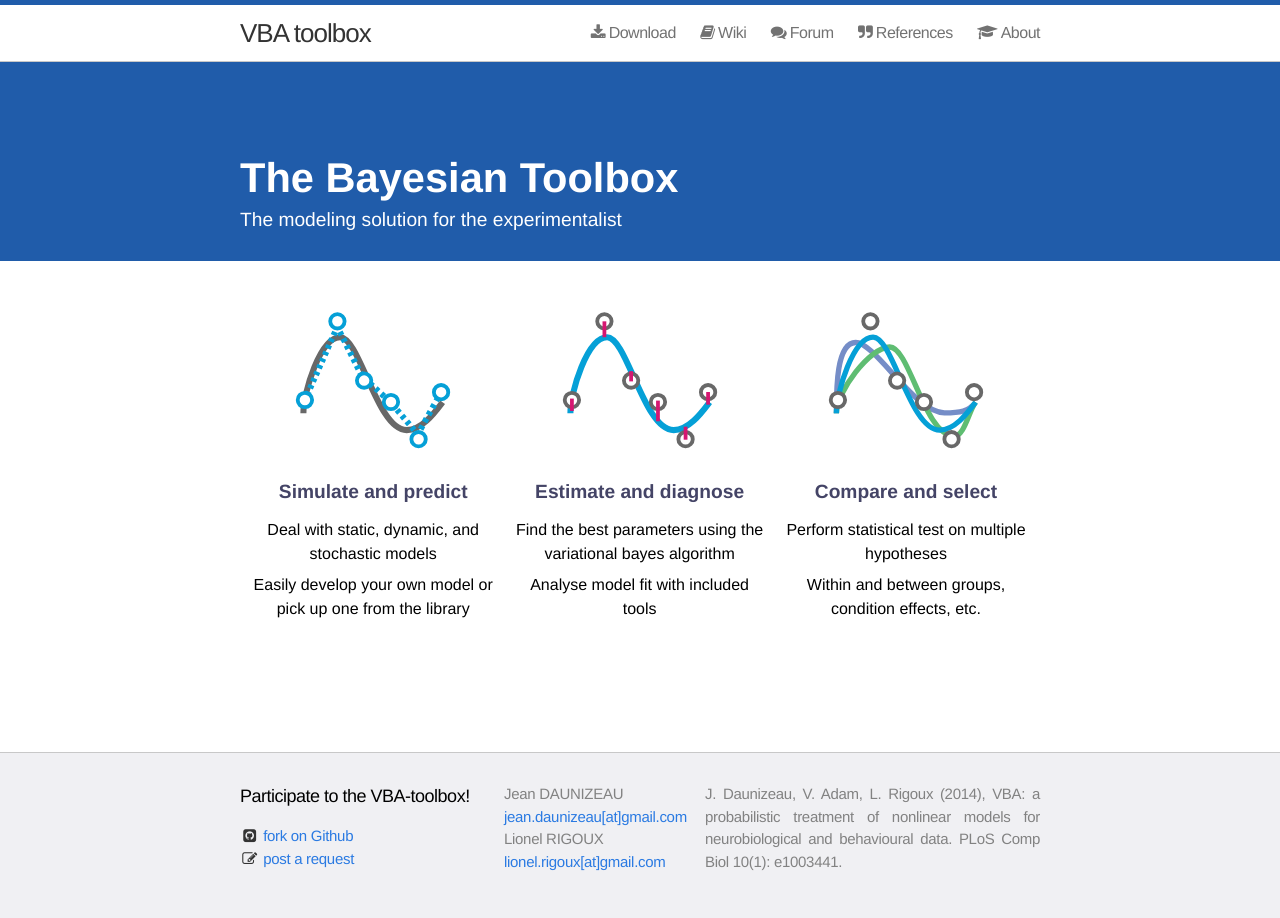
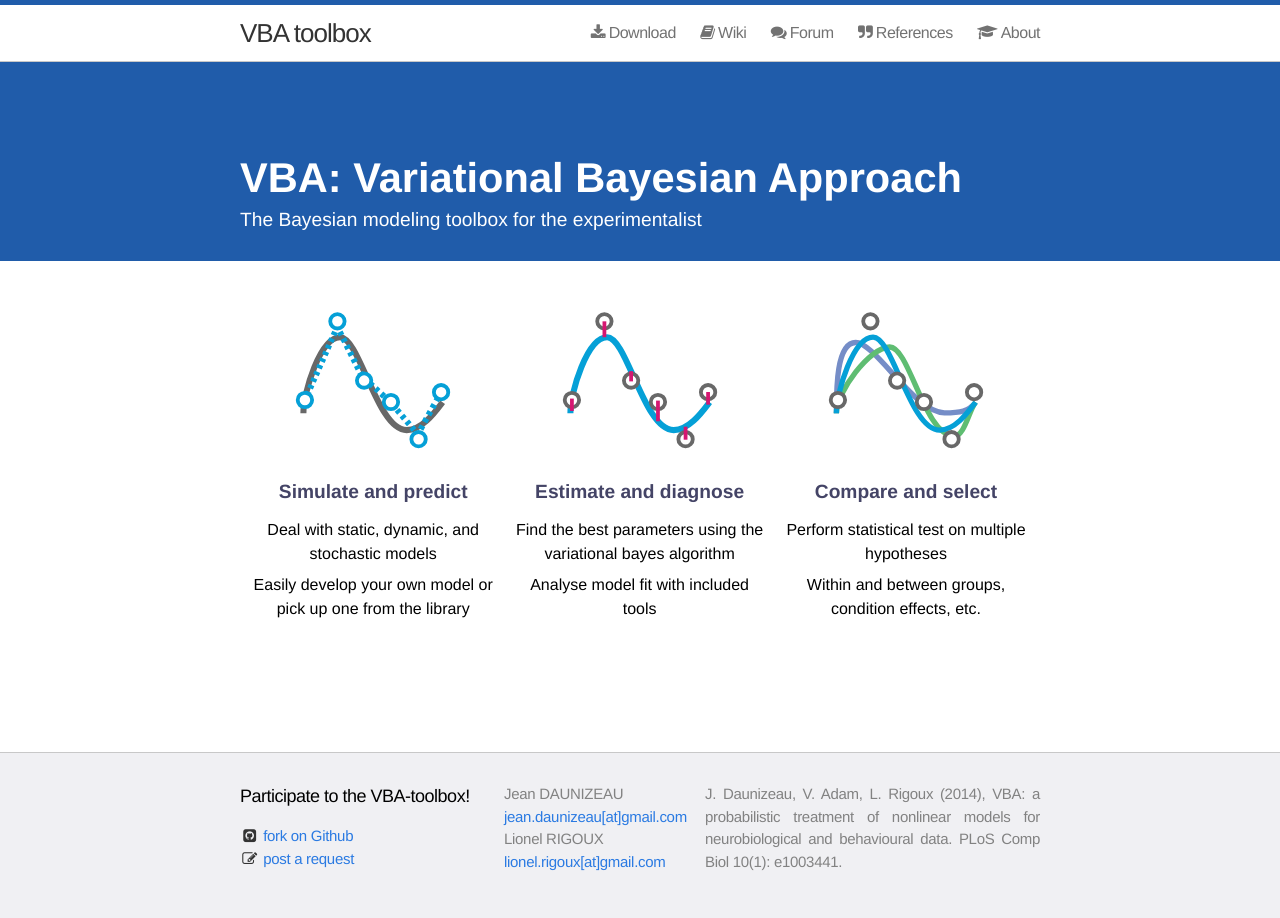
Before and after one commit to MBB-team/VBA-toolbox, a Jekyll site: the page built from index.html, in a window 1280 px wide. Built offline with Jekyll 4.4.1, drawn with Linux system fonts in a browser that asks for light colours; nearby versions of some CDN libraries.

Commit message:
Update index.html

```diff
--- a/index.html
+++ b/index.html
@@ -7,9 +7,9 @@ layout: plain
 <div id="bandeau">
           <div class="wrap">
 
-    <h1>The Bayesian Toolbox</h1>
+    <h1>VBA: Variational Bayesian Approach</h1>
     <p>
-    The modeling solution for the experimentalist
+    The Bayesian modeling toolbox for the experimentalist
     </p>
       </div>
 
```
